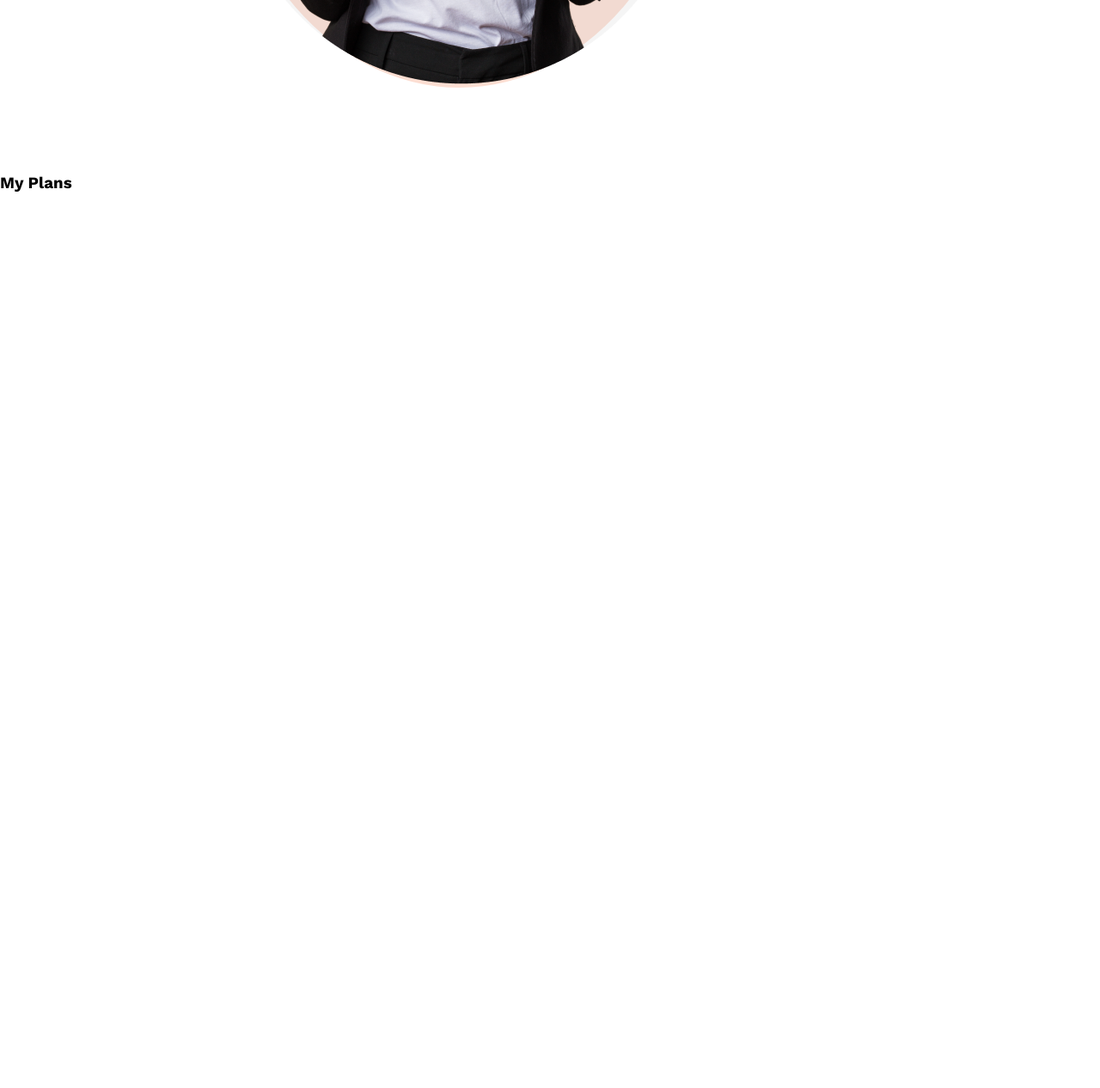
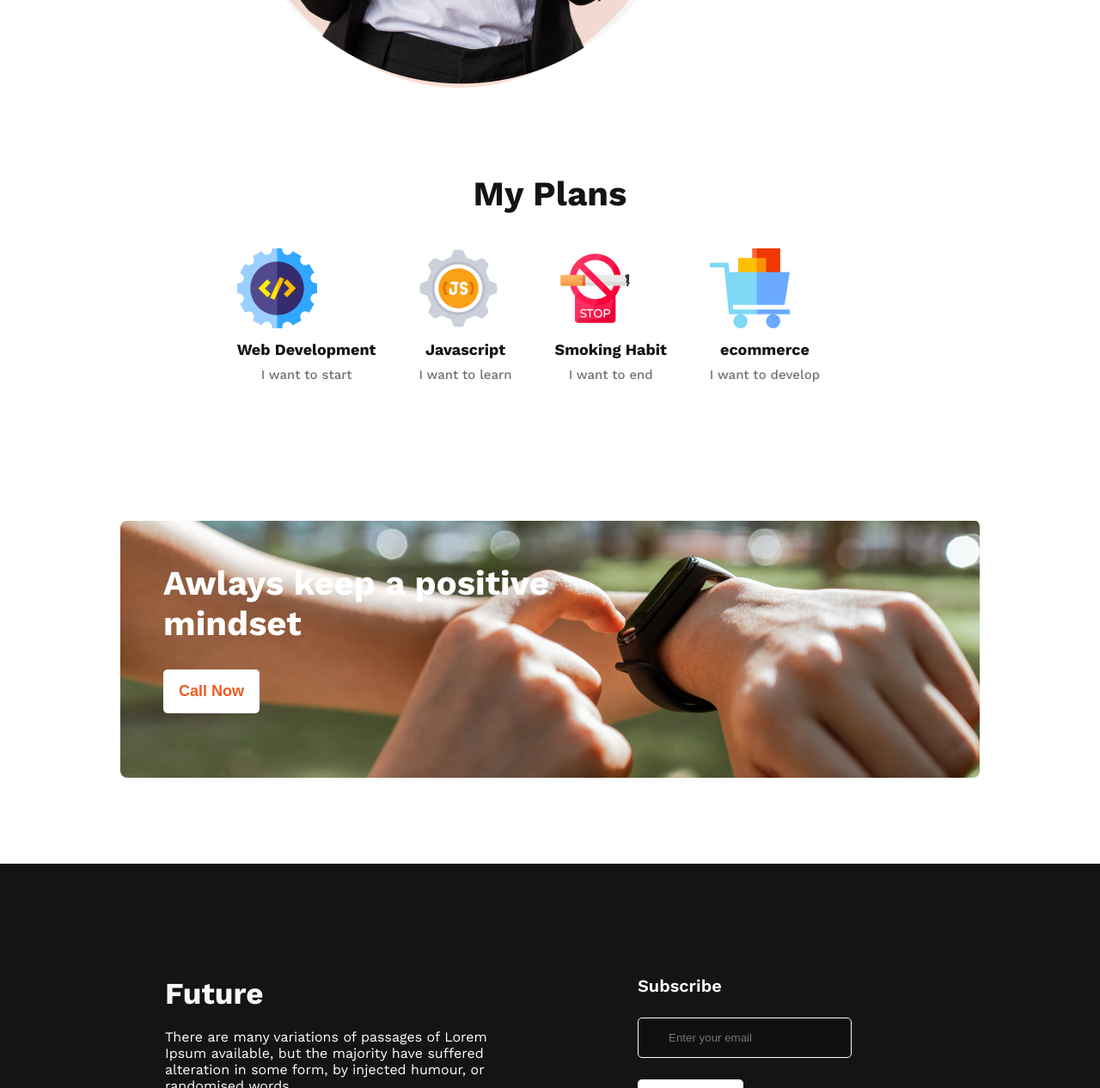
Before and after one commit to jarir-h/my-profile, a plain HTML site: page index.html in a window 1280 px wide. Shown: the part 1534-2800 px from the top of the page at 86% size. Before the commit the page ends 1834 px from the top, so only its background shows below. Drawn offline with nearby package versions, Linux system fonts and the light colour scheme.

Commit message:
footer section added

```diff
--- a/index.html
+++ b/index.html
@@ -41,18 +41,57 @@
         </div>
       </div>
       <section>
+        <h3 class="service-title">My Plans</h3>
         <div class="service-section">
-            <h3 class="service-title">My Plans</h3>
-            <div class="service-details"><img src="" alt=""></div>
-            <div class="service-details"><img src="" alt=""></div>
-            <div class="service-details"><img src="" alt=""></div>
-            <div class="service-details"><img src="" alt=""></div>
+                <div class="service-details">
+                    <img src="./images/icons/web.png" alt="">
+                    <h3>Web Development</h3>
+                    <p>I want to start</p>
+                </div>
+                <div class="service-details">
+                    <img src="./images/icons/js.png" alt="">
+                    <h3>Javascript</h3>
+                    <p>I want to learn</p>
+                </div>
+                <div class="service-details">
+                    <img src="./images/icons/smoke.png" alt="">
+                    <h3>Smoking Habit</h3>
+                    <p>I want to end</p>
+                </div>
+                <div class="service-details">
+                    <img src="./images/icons/ecom.png" alt="">
+                    <h3>ecommerce</h3>
+                    <p>I want to develop</p>
+                </div>
+        </div>
+        <div class="subscribe-section">
+            <h3 class="subscribe-title">Awlays keep a positive mindset</h3>
+            <button>Call Now</button>
         </div>
       </section>
     </main>
 
     <footer>
-
+      <div class="footer-boox">
+        <div class="footer-box-one">
+            <h3 class="footer-title">Future</h3>
+            <p class="footer-discription">There are many variations of passages of Lorem Ipsum available, but the majority have suffered alteration in some form, by injected humour, or randomised words</p>
+            <p class="email">Email : info@gmail.com</p>
+            <p class="email">Phone : 01500 00 00 00</p>
+            <div class="footer-logo">
+                <a href=""><img src="./images/icons/fb.png" alt=""></a>
+                <a href=""><img src="./images/icons/twitter.png" alt=""></a>
+                <a href=""><img src="./images/icons/youtube.png" alt=""></a>
+            </div>
+          </div>
+          <div class="footer-box-two">
+            <h4>Subscribe</h4>
+            <form action="#">
+                <input type="email" placeholder="Enter your email" name="" id="">
+            </form>
+            <button>Subscribe</button>
+          </div>
+      </div>
     </footer>
 </body>
 </html>
--- a/styles/style.css
+++ b/styles/style.css
@@ -1,30 +1,34 @@
-*{
+* {
     padding: 0;
     margin: 0;
 }
-body{
+
+body {
     font-family: 'Work Sans', sans-serif;
 }
 
 /*     header    section    */
 
-.header{
+.header {
     background-image: url('../images/banner/banner1.png');
     width: 1349px;
     height: 808px;
 }
-.header-section{
+
+.header-section {
     text-align: right;
     padding: 215px 80px 50px 745px;
 }
-.header-text{
+
+.header-text {
     color: #151414;
     text-align: right;
     font-size: 65px;
     font-weight: 700;
     width: 525px;
 }
-.header-discription{
+
+.header-discription {
     color: #444343;
     text-align: right;
     font-size: 16px;
@@ -33,7 +37,8 @@ body{
     width: 525px;
     padding: 40px 0;
 }
-.btn-header{
+
+.btn-header {
     color: #FFF;
     font-size: 20px;
     font-weight: 600;
@@ -43,38 +48,39 @@ body{
     border-radius: 5px;
     transition: 2s;
 }
-.btn-header:hover{
+
+.btn-header:hover {
     background-color: #962f06;
     color: #fffbf9;
 }
 
 /*    Body  Section     */
 
-.body-section{
+.body-section {
     display: flex;
     margin: 100px 250px;
     gap: 90px;
 }
-/* .body-img img{
-    border-radius: 50%;
-    background: rgba(241, 91, 34, 0.20);
-} */
-.body-img{
+
+.body-img {
     border-radius: 50%;
     background: rgba(241, 91, 34, 0.20);
 }
-.body-text{
+
+.body-text {
     width: 288px;
     text-align: left;
 }
-.body-title{
+
+.body-title {
     color: #151414;
     font-size: 40px;
     font-weight: 700;
     width: 288px;
     padding-top: 120px;
 }
-.body-discription{
+
+.body-discription {
     color: #444343;
     font-size: 16px;
     font-weight: 400;
@@ -84,11 +90,13 @@ body{
     padding-bottom: 20px;
 }
 
-.body-list li{
+.body-list li {
     list-style: none;
     width: 400px;
 }
-.body-list li,a{
+
+.body-list li,
+a {
     text-decoration: none;
     color: var(--Dark-02, #444343);
     font-size: 16px;
@@ -96,6 +104,133 @@ body{
     line-height: 26px;
     padding-top: 5px;
 }
-.body-list li,i{
-   color: aqua;
+
+.body-list li,
+i {
+    color: aqua;
 }
+
+/*   service  section   */
+
+.service-title {
+    text-align: center;
+    color: #151414;
+    font-size: 40px;
+    font-weight: 700;
+    margin-bottom: 40px;
+}
+
+.service-section {
+    display: flex;
+    width: 70%;
+    justify-content: center;
+    margin: 0 auto;
+}
+
+.service-details {
+    margin-right: 50px;
+}
+
+.service-details h3 {
+    color: #151414;
+    text-align: center;
+    font-size: 18px;
+    font-weight: 700;
+    margin-top: 10px;
+}
+
+.service-details p {
+    color: #737272;
+    text-align: center;
+    font-size: 15px;
+    font-weight: 500;
+    margin-top: 10px;
+    margin-bottom: 60px;
+}
+
+/*     subscribe-section     */
+
+.subscribe-section {
+    background-image: url('../images/watch.png');
+    width: 1000px;
+    height: 300px;
+    margin: 100px auto;
+    border-radius: 8px;
+}
+
+.subscribe-section h3 {
+    color: #FFF;
+    font-size: 40px;
+    ;
+    font-weight: 700;
+    width: 459px;
+    padding: 50px 0 30px 50px;
+}
+
+button {
+    padding: 15px 18px;
+    color: #F15B22;
+    font-size: 18px;
+    ;
+    font-weight: 600;
+    background-color: #FFF;
+    border: none;
+    border-radius: 5px;
+    margin-left: 50px;
+}
+
+/*    footer  section    */
+
+footer {
+    background-color: #151414;
+}
+
+.footer-boox {
+    display: flex;
+    width: 70%;
+    margin: 0 auto;
+}
+
+.footer-box-one .footer-title {
+    color: #F8F8F8;
+    font-size: 35px;
+    font-weight: 700;
+    padding-top: 130px;
+}
+
+.footer-box-one .footer-discription {
+    color: #FFF;
+    font-size: 16px;
+    font-weight: 400;
+    width: 400px;
+    padding: 20px 0;
+}
+
+.footer-box-one .email {
+    color: #FFF;
+    font-size: 16px;
+    font-weight: 400;
+    margin-bottom: 10px;
+}
+
+.footer-box-one .footer-logo {
+    padding: 20px 0 60px 0;
+}
+
+.footer-box-two h4 {
+    color: #FFF;
+    font-size: 20px;
+    font-weight: 600;
+    padding: 130px 100px 20px 150px;
+}
+.footer-box-two input {
+    color: #FFF;
+    margin: 5px 100px 20px 150px;
+    padding: 15px 35px;
+    background-color: #111010;
+    border-radius: 5px;
+    border: 1px solid #fdfdfd;
+}
+.footer-box-two button{
+    margin: 5px 100px 20px 150px;
+}
```
